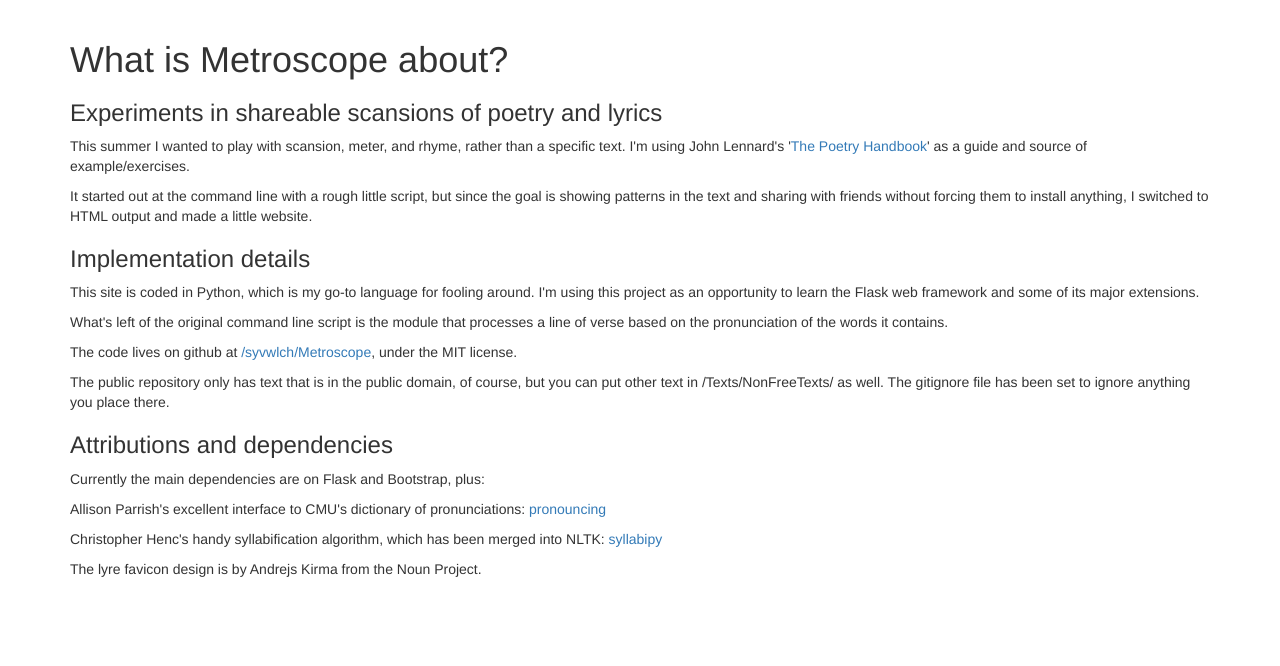
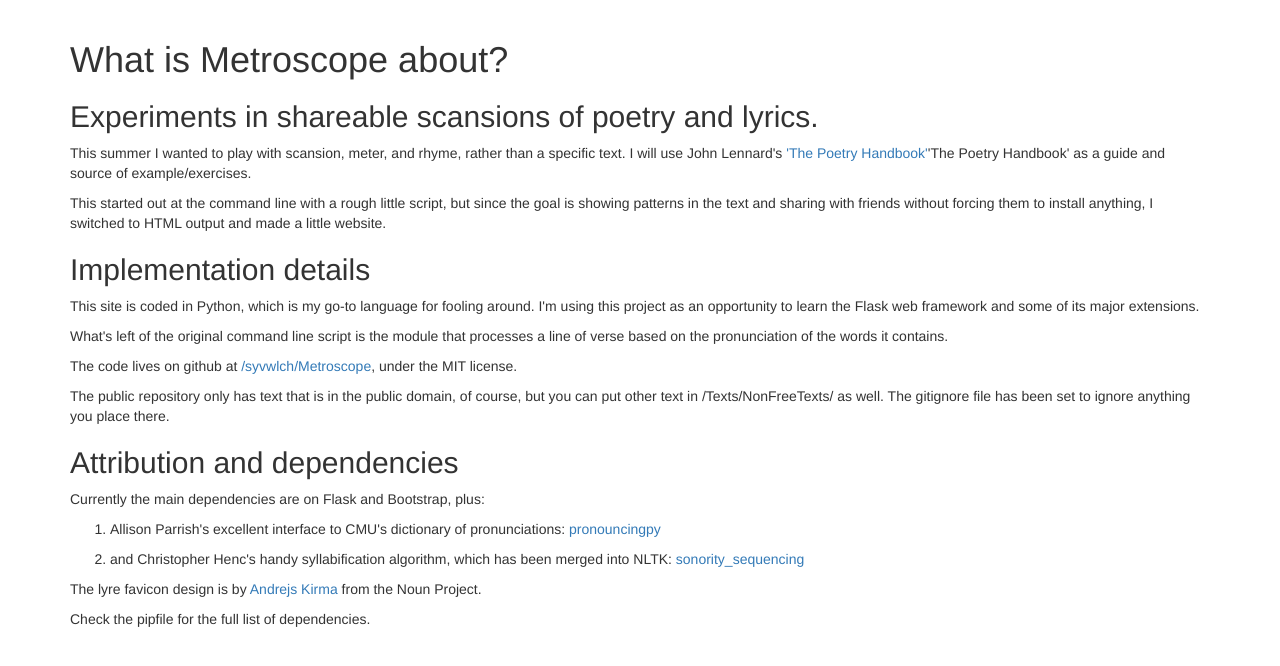
Before and after one commit to syvwlch/Metroscope, a Flask app: page /about in a window 1280 px wide. Shown: the part 52-718 px from the top of the page. Run offline with Flask 2, Linux system fonts and the light colour scheme; some libraries are stand-ins or nearby versions.

Commit message:
About page now loads README.md contents. Closes #29

```diff
--- a/run.py
+++ b/run.py
@@ -3,6 +3,7 @@
 from flask import Flask, render_template
 from flask_bootstrap import Bootstrap
 from Metroscope import scanned_poem
+import markdown
 
 application = Flask(__name__)
 bootstrap = Bootstrap(application)
@@ -17,7 +18,14 @@ def home():
 @application.route("/about")
 def about():
     """Define the about route."""
-    return render_template("about.html")
+    try:
+        with open("README.md", "r") as readme:
+            ABOUT_CONTENTS = markdown.markdown(readme.read())
+    except IOError:
+        ABOUT_CONTENTS = "Failed to load the contents of the about page."
+    return render_template("about.html",
+                           contents=ABOUT_CONTENTS,
+                           )
 
 
 @application.route("/poem/<filename>")
--- a/templates/about.html
+++ b/templates/about.html
@@ -5,20 +5,7 @@
 {% endblock title %}
 
 {% block page_content %}
-    <h1>What is Metroscope about?</h1>
-        <h3>Experiments in shareable scansions of poetry and lyrics</h3>
-            <p>This summer I wanted to play with scansion, meter, and rhyme, rather than a specific text. I'm using John Lennard's '<a href="https://books.google.com/books/about/The_Poetry_Handbook.html?id=0eRtOqjNMxEC" target="_blank">The Poetry Handbook</a>' as a guide and source of example/exercises.</p>
-            <p>It started out at the command line with a rough little script, but since the goal is showing patterns in the text and sharing with friends without forcing them to install anything, I switched to HTML output and made a little website.<p>
-        <h3>Implementation details</h3>
-            <p>This site is coded in Python, which is my go-to language for fooling around. I'm using this project as an opportunity to learn the Flask web framework and some of its major extensions.</p>
-            <p>What's left of the original command line script is the module that processes a line of verse based on the pronunciation of the words it contains.</p>
-            <p>The code lives on github at <a href="https://github.com/syvwlch/Metroscope" target="_blank">/syvwlch/Metroscope</a>, under the MIT license.
-            <p>The public repository only has text that is in the public domain, of course, but you can put other text in /Texts/NonFreeTexts/ as well. The gitignore file has been set to ignore anything you place there.</p>
-        <h3>Attributions and dependencies</h3>
-            <p>Currently the main dependencies are on Flask and Bootstrap, plus:</p>
-            <p>Allison Parrish's excellent interface to CMU's dictionary of pronunciations: <a href="https://github.com/aparrish/pronouncingpy" target="_blank">pronouncing</a></p>
-            <p>Christopher Henc's handy syllabification algorithm, which has been merged into NLTK: <a href="https://github.com/henchc/syllabipy" target="_blank">syllabipy</a></p>
-            <p>The lyre favicon design is by Andrejs Kirma from the Noun Project.</p>
+        {{ contents|safe }}
     <!--
     This about page was first created on June 1st 2019 in the Philz coffee in the Mission district while my buddy Allen Tsai was buying us a couple cups of coffee.
     He told me references to Philz were a running joke in some coding circles, and I couldn't resist coding, testing, and committing a new feature from there while he stood in line.
```
Also changed, not shown: README.md, 2 other files.
